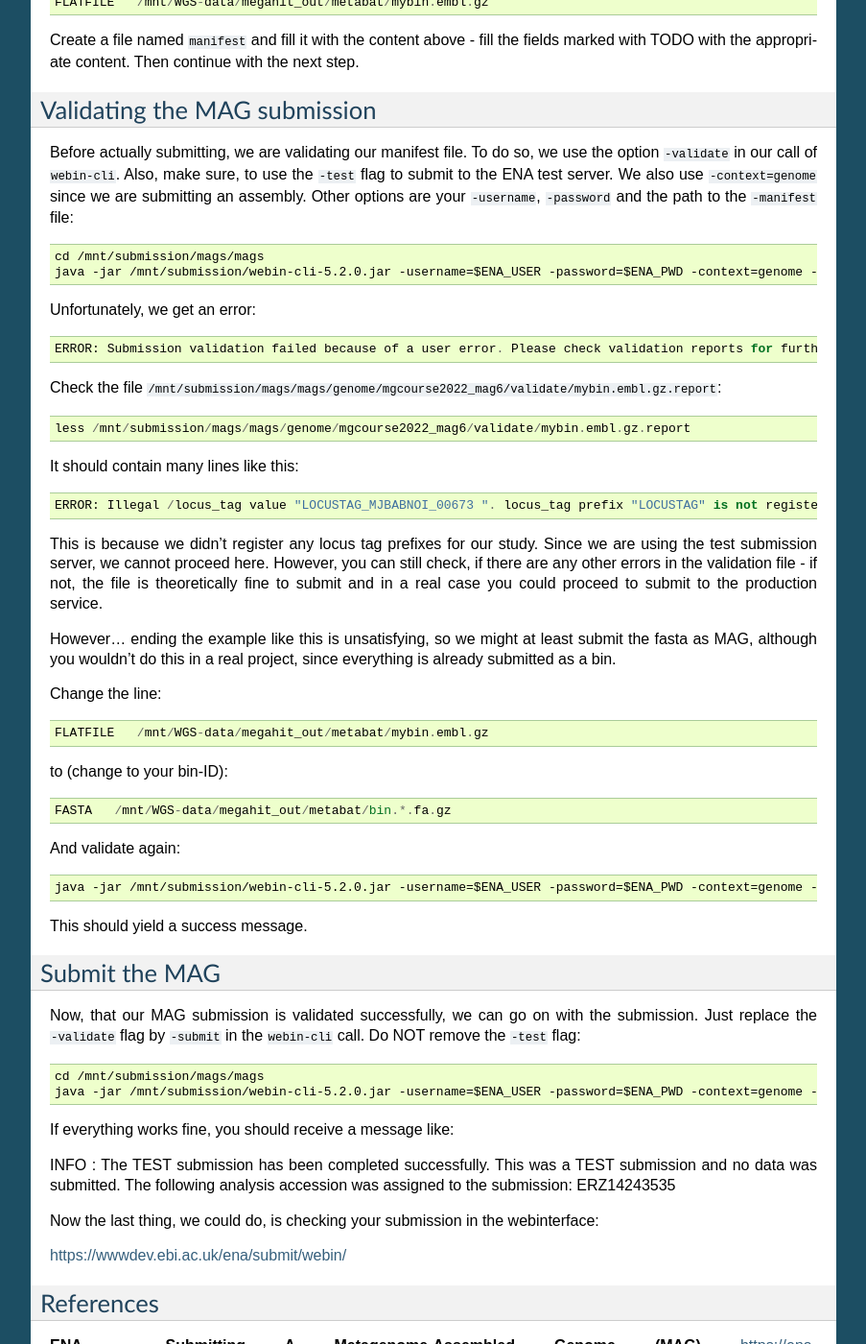
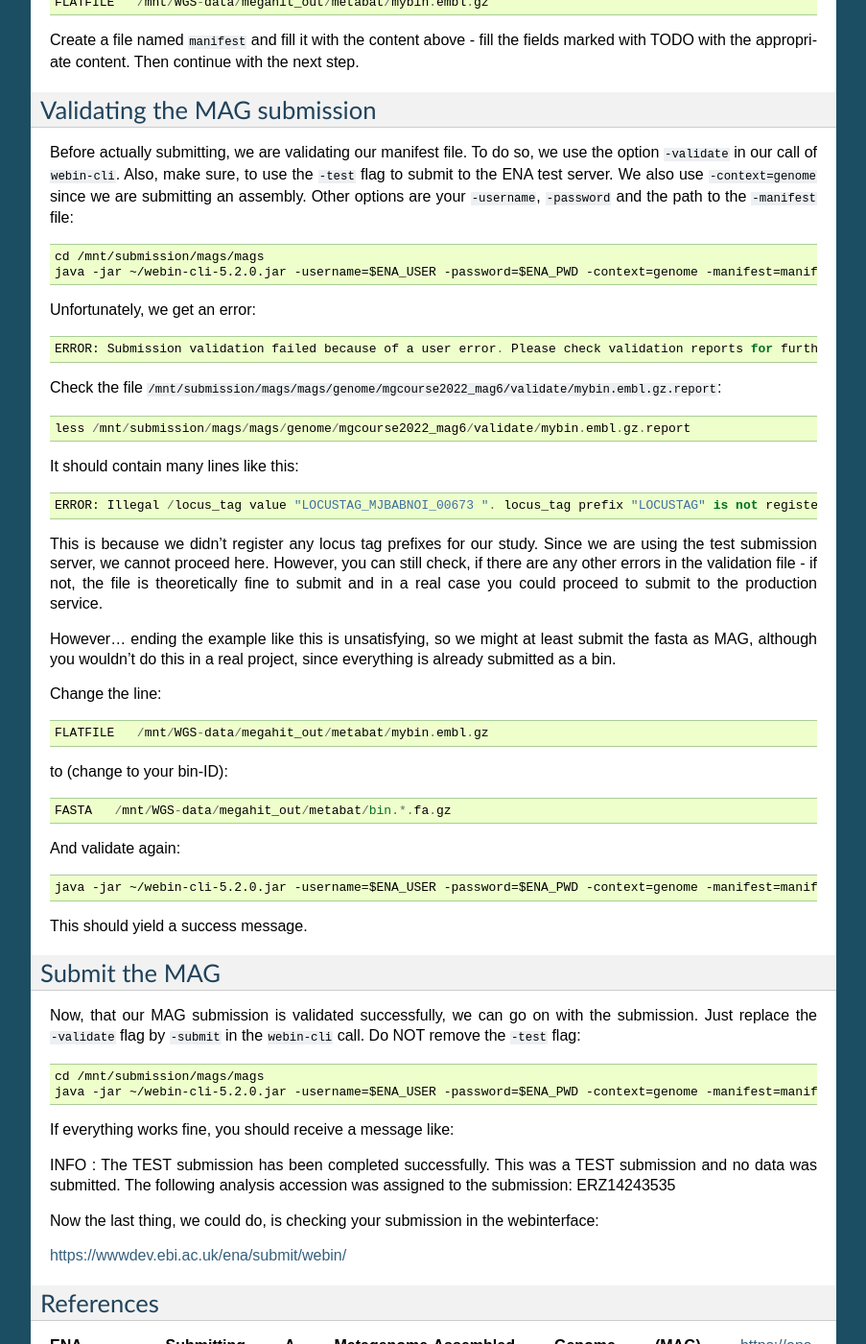
Before and after one commit to metagenomics/metagenomics-workshop, a Sphinx documentation site: the page built from docs/data_submission/mag_submission.rst, in a window 1280 px wide and 1400 px high, scrolled down 734 px. Shown: the whole window at 96% size, without its empty margins (198-1101 px from the left). Built offline with Sphinx 7.4.7, drawn with Linux system fonts in a browser that asks for light colours.

Commit message:
Update mag_submission.rst

```diff
--- a/docs/data_submission/mag_submission.rst
+++ b/docs/data_submission/mag_submission.rst
@@ -43,7 +43,7 @@
 Before actually submitting, we are validating our manifest file. To do so, we use the option ``-validate`` in our call of ``webin-cli``. Also, make sure, to use the ``-test`` flag to submit to the ENA test server. We also use ``-context=genome`` since we are submitting an assembly. Other options are your ``-username``, ``-password`` and the path to the ``-manifest`` file::
 
   cd /mnt/submission/mags/mags
-  java -jar /mnt/submission/webin-cli-5.2.0.jar -username=$ENA_USER -password=$ENA_PWD -context=genome -manifest=manifest -validate -test
+  java -jar ~/webin-cli-5.2.0.jar -username=$ENA_USER -password=$ENA_PWD -context=genome -manifest=manifest -validate -test
 
 Unfortunately, we get an error::
 
@@ -71,7 +71,7 @@
 
 And validate again::
 
-  java -jar /mnt/submission/webin-cli-5.2.0.jar -username=$ENA_USER -password=$ENA_PWD -context=genome -manifest=manifest -validate -test
+  java -jar ~/webin-cli-5.2.0.jar -username=$ENA_USER -password=$ENA_PWD -context=genome -manifest=manifest -validate -test
 
 This should yield a success message.
 
@@ -81,7 +81,7 @@
 Now, that our MAG submission is validated successfully, we can go on with the submission. Just replace the ``-validate`` flag by ``-submit`` in the ``webin-cli`` call. Do NOT remove the ``-test`` flag::
 
   cd /mnt/submission/mags/mags
-  java -jar /mnt/submission/webin-cli-5.2.0.jar -username=$ENA_USER -password=$ENA_PWD -context=genome -manifest=manifest -submit -test
+  java -jar ~/webin-cli-5.2.0.jar -username=$ENA_USER -password=$ENA_PWD -context=genome -manifest=manifest -submit -test
 
 If everything works fine, you should receive a message like::
 
```
